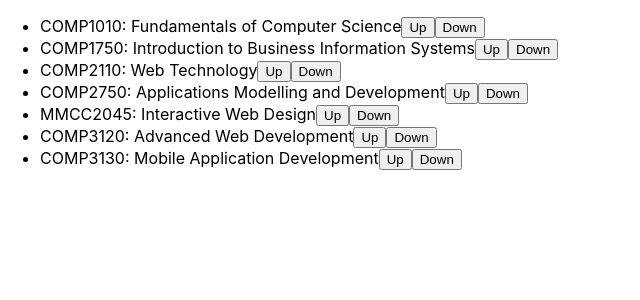
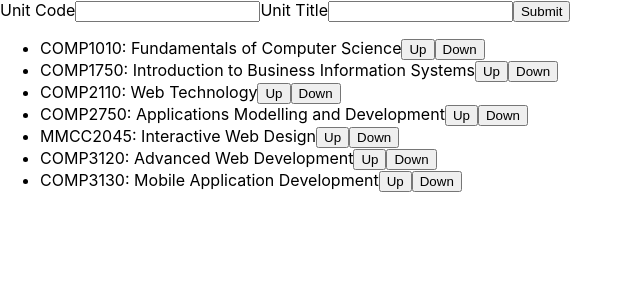
Before and after one commit to MQCOMP3120-2020/weekly-workshop-tasks-stevecassidy, a React (Create React App) app: page / in a window 1280 px wide. Shown: the top 300 px of the page, without its empty margins (0-640 px from the left). Built offline with nearby package versions, Linux system fonts and the light colour scheme.

Commit message:
Refactor unit component, add unit entry form

```diff
--- a/src/App.js
+++ b/src/App.js
@@ -1,22 +1,10 @@
 import React, { useState } from "react";
-
-const Unit = (props) => {
-
-  const [title, setTitle] = useState(props.title)
-
-  return (
-    <li>{props.code}: {title}
-      <button onClick={()=> setTitle(title.toUpperCase())}>Up</button>
-      <button onClick={()=> setTitle(title.toLowerCase())}>Down</button>
-    </li>
-  )
-
-}
-
+import UnitForm from "./UnitForm.js"
+import Unit from "./Unit.js"
 
 const App = () => {
 
-  const units = [
+  const initialUnits = [
     {code: 'COMP1010', title:'Fundamentals of Computer Science', offering: ['S1', 'S2']},
     {code: 'COMP1750', title:'Introduction to Business Information Systems', offering: ['S1']},
     {code: 'COMP2110', title:'Web Technology', offering: ['S1', 'S2']},
@@ -26,9 +14,16 @@ const App = () => {
     {code: 'COMP3130', title:'Mobile Application Development', offering: ['S1']}
   ]
 
+  const [units, setUnits] = useState(initialUnits)
+
+  const addNewUnit = (newUnit) => {
+    setUnits([...units, newUnit])
+  }
 
   return (
     <div className="App">
+      <UnitForm updateFn={addNewUnit}/>
+
       <ul>
        {units.map((unit) => (<Unit key={unit.code} code={unit.code} title={unit.title} />))}
       </ul>
--- /dev/null
+++ b/src/Unit.js
@@ -0,0 +1,16 @@
+import React, { useState } from "react";
+
+const Unit = (props) => {
+
+  const [title, setTitle] = useState(props.title)
+
+  return (
+    <li>{props.code}: {title}
+      <button onClick={()=> setTitle(title.toUpperCase())}>Up</button>
+      <button onClick={()=> setTitle(title.toLowerCase())}>Down</button>
+    </li>
+  )
+
+}
+
+export default Unit
--- /dev/null
+++ b/src/UnitForm.js
@@ -0,0 +1,39 @@
+import React, { useState } from "react";
+
+const UnitForm = ({updateFn}) => {
+
+    const initialState = {code: '', title: '', offerings: ['S1']}
+
+    const [formInfo, setFormInfo] = useState(initialState)
+
+    const updateCode = (event) => {
+        console.log("Update code", event.target.value)
+        setFormInfo({...formInfo, code: event.target.value})
+    }
+
+    const updateTitle = (event) => {
+        console.log("Update title", event.target.value)
+        setFormInfo({...formInfo, title: event.target.value})
+    }
+
+    const formHandler = (event) => {
+        event.preventDefault()
+        console.log("Form submitted: ", formInfo)
+        updateFn(formInfo)
+        setFormInfo(initialState)
+    }
+
+    return (
+        <form onSubmit={formHandler}>
+            <label htmlFor="code">Unit Code</label>
+            <input name="code" onChange={updateCode}></input>
+
+            <label htmlFor="title">Unit Title</label>
+            <input name="title" onChange={updateTitle}></input>
+
+            <input type="submit"></input>
+        </form>
+    )
+}
+
+export default UnitForm
```
